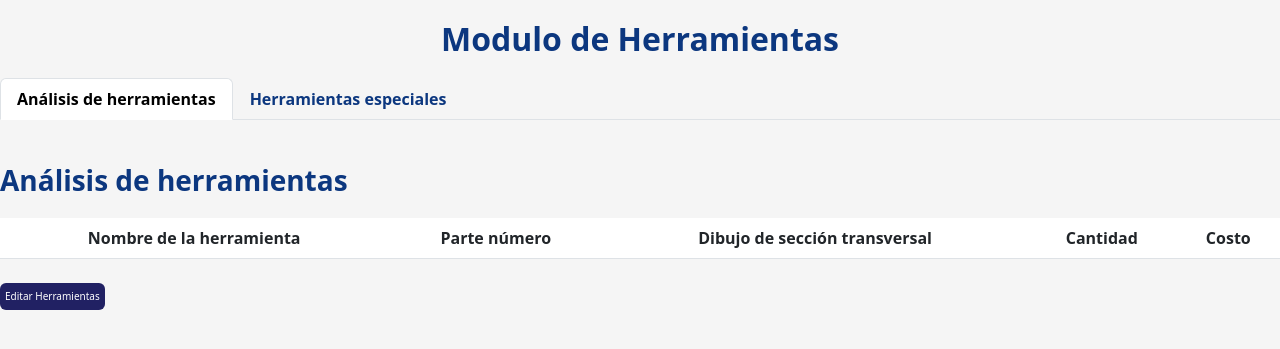
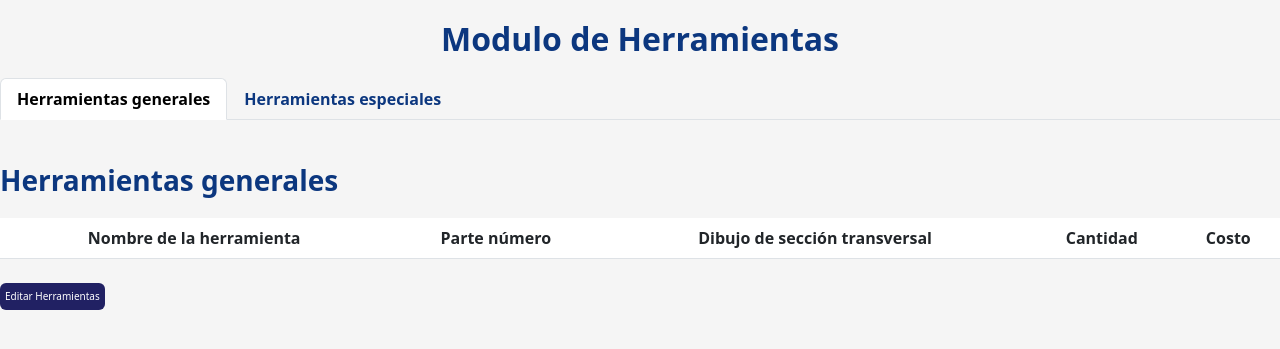
Before and after one commit to Pekia23/LSA, a Python web app: template src/templates/herramientas-especiales.html in a window 1280 px wide. Shown: the top 349 px of the page. Run offline with Jinja, Linux system fonts and the light colour scheme; the template is opened without the code that fills it, so the values that code supplies are empty.

Commit message:
estamos arreglando cosas pequeñas

```diff
--- a/src/app.py
+++ b/src/app.py
@@ -11,8 +11,6 @@ import uuid  # Para generar un token único
 from __init__ import db
 from config import config
 from io import BytesIO
-from reportlab.lib.pagesizes import letter
-from reportlab.pdfgen import canvas
 
 from database import (
 
--- a/src/static/js/informe.js
+++ b/src/static/js/informe.js
@@ -31,7 +31,7 @@ function generatePDF(divElement, shouldDownload) {
         filename: `informe_${nombreEquipo}.pdf`,
         image: { type: 'jpeg', quality: 0.90 },
         html2canvas: { scale: 1.5 },
-        jsPDF: { unit: 'in', format: 'a1', orientation: 'landscape' },
+        jsPDF: { unit: 'mm', format: 'a1', orientation: 'landscape' },
         margin: [0.5, 0.5, 0.5, 0.5]
     };
 
--- a/src/templates/editar_analisis_herramienta.html
+++ b/src/templates/editar_analisis_herramienta.html
@@ -14,7 +14,7 @@
 <div class="container-fluid">
     <div class="row">
         <div class="col">
-            <h2 class="section-title text-center">Editar Análisis de Herramienta</h2>
+            <h2 class="section-title text-center">Editar Herramientas generales</h2>
             <br>
             <form id="editar-analisis-herramienta-form" enctype="multipart/form-data" data-analisis-id="{{ analisis.id }}">
                 <div class="row">
--- a/src/templates/herramientas-especiales.html
+++ b/src/templates/herramientas-especiales.html
@@ -14,7 +14,7 @@
 
     <ul class="nav nav-tabs" id="myTab" role="tablist">
       <li class="nav-item" role="presentation">
-        <button class="nav-link active" id="home-tab" data-bs-toggle="tab" data-bs-target="#home" type="button" role="tab" aria-controls="home" aria-selected="true">Análisis de herramientas</button>
+        <button class="nav-link active" id="home-tab" data-bs-toggle="tab" data-bs-target="#home" type="button" role="tab" aria-controls="home" aria-selected="true">Herramientas generales</button>
       </li>
       <li class="nav-item" role="presentation">
         <button class="nav-link" id="profile-tab" data-bs-toggle="tab" data-bs-target="#profile" type="button" role="tab" aria-controls="profile" aria-selected="false">Herramientas especiales</button>
@@ -25,7 +25,7 @@
       <!-- Pestaña de "Análisis de herramientas" -->
       <div class="tab-pane fade show active" id="home" role="tabpanel" aria-labelledby="home-tab">
         <br>
-        <h3>Análisis de herramientas</h3>
+        <h3>Herramientas generales</h3>
         <table class="table">
           <thead>
             <tr>
--- a/src/templates/mostrar_general.html
+++ b/src/templates/mostrar_general.html
@@ -57,7 +57,7 @@
             {% include 'MTA.html' %}
         </div>
         <br>
-        <a href="{{ url_for('index') }} " class="volver"><i class="bi bi-arrow-left-circle-fill"></i></a>
+        <a href="{{ url_for('index') }} " class="volver no-print"><i class="bi bi-arrow-left-circle-fill"></i></a>
         <br>
     </div>
     <script src="{{url_for('static', filename='js/informe.js')}}"></script>
--- a/src/templates/mostrar_herramientas-especiales.html
+++ b/src/templates/mostrar_herramientas-especiales.html
@@ -19,7 +19,7 @@
 
 <ul class="nav nav-tabs" id="myTab" role="tablist">
   <li class="nav-item" role="presentation">
-    <button class="nav-link active" id="home-tab" data-bs-toggle="tab" data-bs-target="#home" type="button" role="tab" aria-controls="home" aria-selected="true">Análisis de herramientas</button>
+    <button class="nav-link active" id="home-tab" data-bs-toggle="tab" data-bs-target="#home" type="button" role="tab" aria-controls="home" aria-selected="true">Herramientas generales</button>
   </li>
   <li class="nav-item" role="presentation">
     <button class="nav-link" id="profile-tab" data-bs-toggle="tab" data-bs-target="#profile" type="button" role="tab" aria-controls="profile" aria-selected="false">Herramientas especiales</button>
@@ -32,7 +32,7 @@
 <div class="tab-content" id="myTabContent">
   <!-- Pestaña de "Análisis de herramientas" -->
   <div class="tab-pane fade show active" id="home" role="tabpanel" aria-labelledby="home-tab">
-    <h3>Análisis de herramientas</h3>
+    <h3>Herramientas generales</h3>
     <table class="table">
       <thead>
         <tr>
--- a/src/templates/registro_herramientas_especiales.html
+++ b/src/templates/registro_herramientas_especiales.html
@@ -13,7 +13,7 @@
 {% block content %}
 
 <div class="col">
-    <h2 class="section-title text-center">Análisis de Herramientas</h2>
+    <h2 class="section-title text-center">Herramientas generales</h2>
     <br>
     <form id="analisis-herramientas-form" enctype="multipart/form-data">
         <div class="row">
```
Also changed, not shown: src/static/css/mostrar_general.css (+10 -0 lines).
